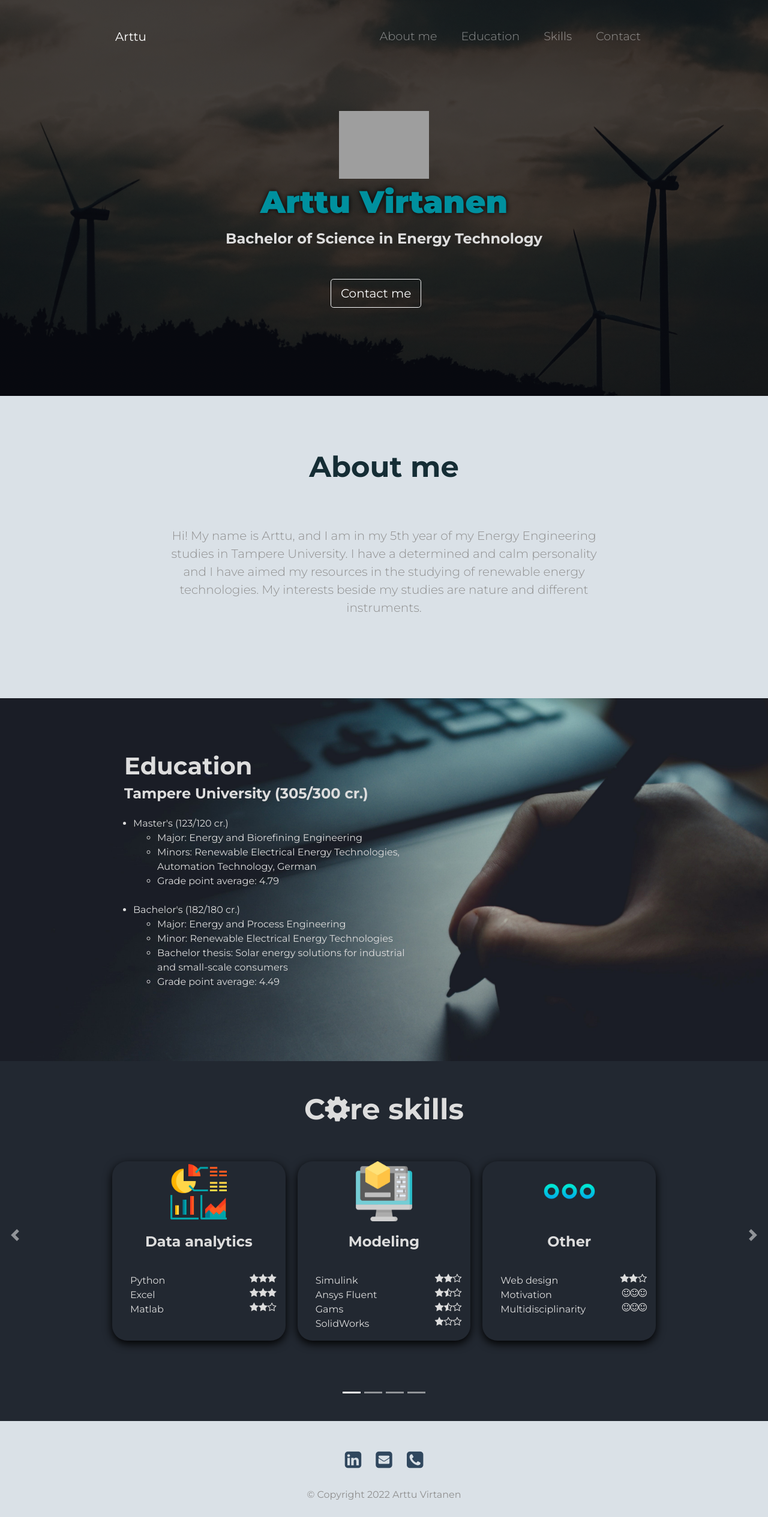
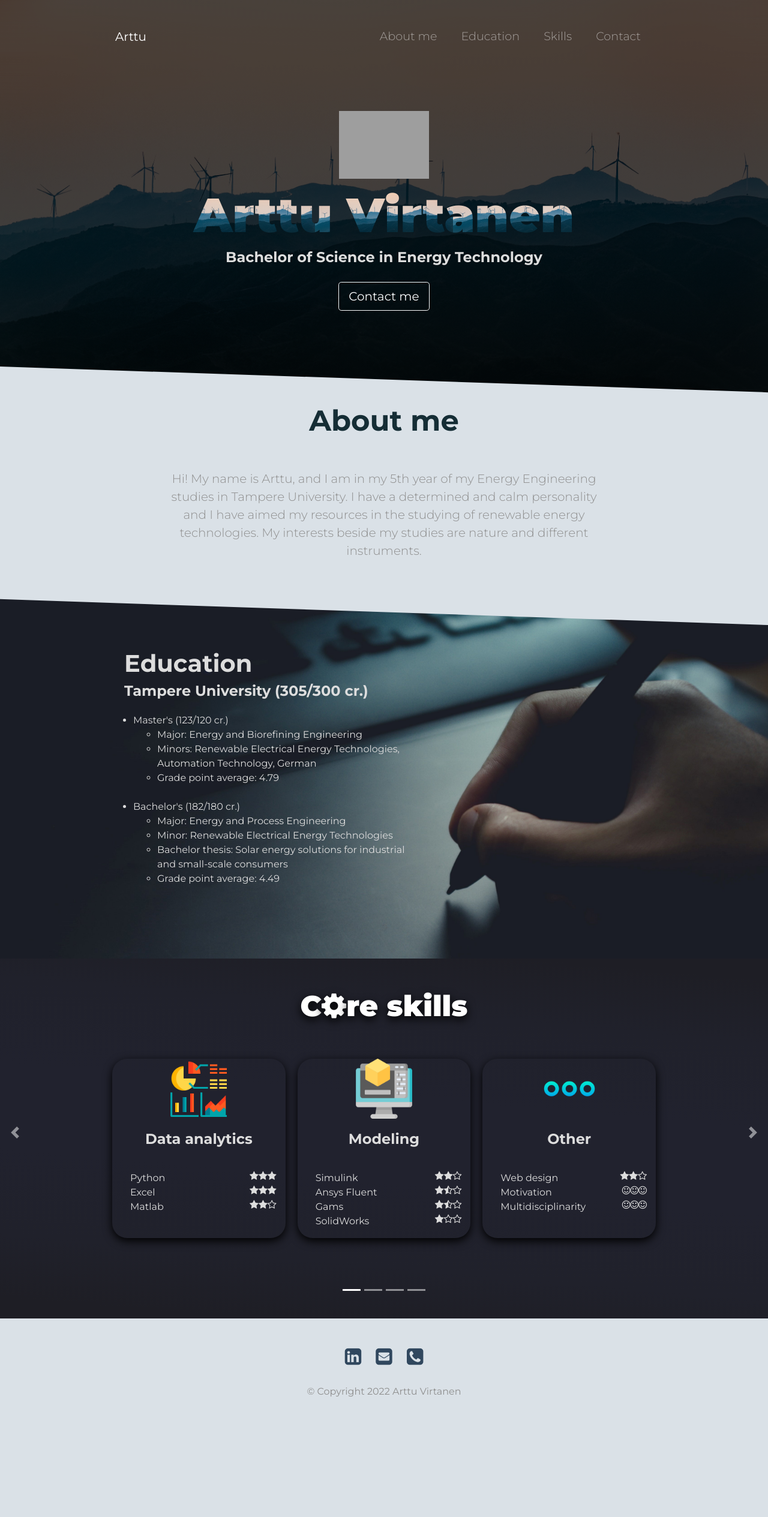
Before and after one commit to arttujuhani/Arttu-Virtanen, a Flask app: page / in a window 1280 px wide. Shown: the whole page at 60% size. After the commit the page ends 2329 px from the top, so only its background shows below. Run offline with Flask 2, Linux system fonts and the light colour scheme; grey boxes are pictures that could not be loaded.

Commit message:
image added

```diff
--- a/static/styles.css
+++ b/static/styles.css
@@ -7,6 +7,7 @@ html {
   scrollbar-arrow-color: #000;
   scrollbar-shadow-color: #646464;
   scrollbar-dark-shadow-color: #646464;
+  scroll-behavior: smooth;
 }
 
 ::-webkit-scrollbar { width: 8px; height: 3px;}
@@ -28,6 +29,7 @@ body {
     background-repeat: no-repeat;
     background-size: cover;
     height: 660px;
+    position: relative;
 }
 
 
@@ -45,14 +47,18 @@ p {
     color: #8f8f8f;
 }
 
+
 .big-heading {
-    font-size: 3.25rem;
-    line-height: 1.5;
+    font-size: 5rem;
     font-weight: 900;
-    color: #00909E;
-    text-shadow: 0 0 8px #000; /* horizontal-offset vertical-offset 'blur' colour */
-    -moz-text-shadow: 0 0 8px #000;
-    -webkit-text-shadow: 0 0 8px #000;
+    background-clip: text;
+	-webkit-background-clip: text;
+	color: transparent;
+	background-image: url('images/energy.jpg');
+	background-size: 230px auto;
+	background-attachment: unset;
+	background-position: 50% 0;
+    padding: 1.5% 0 0 0;
 }
 
 .small-heading {
@@ -69,6 +75,50 @@ p {
 .container-fluid {
   padding: 3% 15% 10%;
 }
+
+
+.custom-shape-divider-bottom-1660130580 {
+    position: absolute;
+    bottom: -1px;
+    left: 0;
+    width: 100%;
+    overflow: hidden;
+    line-height: 0;
+    transform: rotate(180deg);
+}
+
+.custom-shape-divider-bottom-1660130580 svg {
+    position: relative;
+    display: block;
+    width: 100%;
+    height: 50px;
+}
+
+.custom-shape-divider-bottom-1660130580 .shape-fill {
+    fill: #DAE1E7;
+}
+
+
+.custom-shape-divider-top-1660128423 {
+    position: absolute;
+    top: 0;
+    left: 0;
+    width: 100%;
+    overflow: hidden;
+    line-height: 0;
+}
+
+.custom-shape-divider-top-1660128423 svg {
+    position: relative;
+    display: block;
+    width: 100%;
+    height: 50px;
+}
+
+.custom-shape-divider-top-1660128423 .shape-fill {
+    fill: #DAE1E7;
+}
+
 
 .navbar {
     padding: 0 0 4.5rem;
@@ -88,7 +138,7 @@ p {
 }
 
 .download-button {
-    margin: 5% 3% 5% 0;
+    margin-top: 2%;
 }
 
 .title-image {
@@ -98,17 +148,12 @@ p {
     bottom: 0%;
 }
 
-
-#about_me h1 {
-    padding-bottom: 7%;
-}
-
 .about-me-text {
     padding: 0% 10%;
 }
 
 #about_me {
-    padding: 7% 15%;
+    padding: 1% 15%;
     background-color: #DAE1E7;
     color: #345B63;
     position: relative;
@@ -118,6 +163,7 @@ p {
     font-weight: 600;
     font-size: 3rem;
     color: #152D35;
+    padding-bottom: 5%;
 }
 
 .personal-image {
@@ -134,6 +180,7 @@ p {
     -o-background-size: cover;
     background-size: cover;
     background-color: #30475E;
+    position: relative;
 }
 
 .education-list {
@@ -142,7 +189,8 @@ p {
 
 
 #skills {
-    background-color: #222831;
+    background: rgb(41,40,55);
+    background: linear-gradient(5deg, rgb(30,30,37) 5%, #20212b 20%, #21222e 40%, #21222e 60%, #20212b 80%, rgb(30,30,37) 95%);
     color: #DDDDDD;
     height: 600px;
 }
@@ -156,8 +204,11 @@ p {
 }
 
 .skills-heading {
-    font-size: 3rem;
     padding-bottom: 40px;
+    color: #fff;
+	font-size: 3rem;
+	font-weight: 900;
+	text-shadow: 0 5px 15px rgba(0,0,0.5);
 }
 
 .carousel-item {
@@ -381,7 +432,7 @@ p {
 }
 
 .footer-link:hover {
-    color: #F05454;
+    color: #fff;
     position: relative;
     top: -5px;
     bottom: 10px;
@@ -390,10 +441,6 @@ p {
 .copyright-text {
     margin: 0%;
     padding-bottom: 2%;
-}
-
-#testing {
-    background-color: blue;
 }
 
 #phone {
--- a/templates/index.html
+++ b/templates/index.html
@@ -62,7 +62,12 @@
         <a href="/contactme">
             <button type="button" class="btn btn-outline-light btn-lg download-button">Contact me</button>
         </a>
+    </div>
 
+    <div class="custom-shape-divider-bottom-1660130580">
+        <svg data-name="Layer 1" xmlns="http://www.w3.org/2000/svg" viewBox="0 0 1200 120" preserveAspectRatio="none">
+            <path d="M1200 120L0 16.48 0 0 1200 0 1200 120z" class="shape-fill"></path>
+        </svg>
     </div>
   </section>
 
@@ -77,8 +82,6 @@
           My interests beside my studies are nature and different instruments.
           <br>
           <br>
-
-
       </p>
     </div>
   </section>
@@ -109,6 +112,12 @@
         </ul>
     </div>
   </div>
+
+    <div class="custom-shape-divider-top-1660128423">
+        <svg data-name="Layer 1" xmlns="http://www.w3.org/2000/svg" viewBox="0 0 1200 120" preserveAspectRatio="none">
+            <path d="M1200 120L0 16.48 0 0 1200 0 1200 120z" class="shape-fill"></path>
+        </svg>
+    </div>
   </section>
 
 
```
Also changed, not shown: static/images/energy.jpg.
